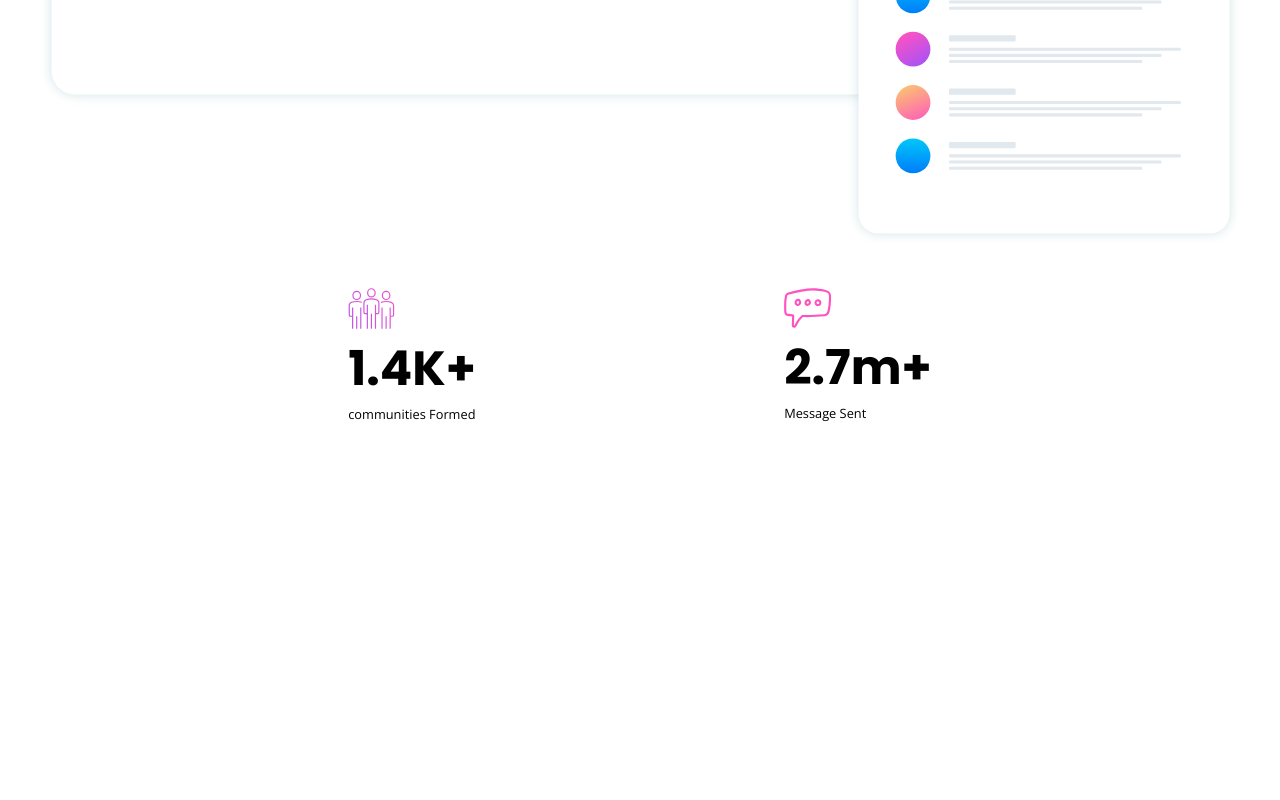
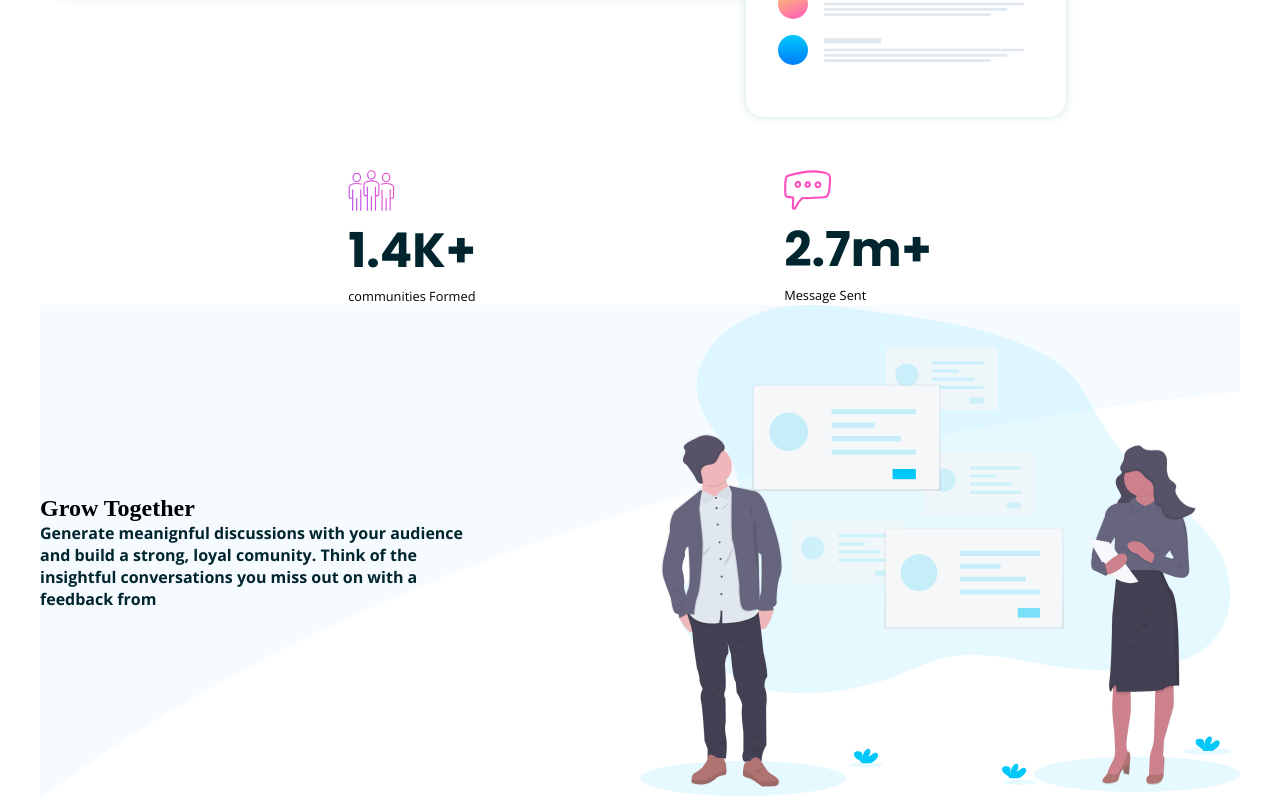
Before and after one commit to zishan344/Huddle-landing-page, a plain HTML site: page index.html in a window 1280 px wide. Shown: the part 1075-1875 px from the top of the page. Before the commit the page ends 1498 px from the top, so only its background shows below. Drawn offline with nearby package versions, Linux system fonts and the light colour scheme.

Commit message:
done the section number 4

```diff
--- a/index.html
+++ b/index.html
@@ -43,7 +43,7 @@
       </section>
       <section class="container section-two">
         <div class="img-section">
-          <img src="./images/screen-mockups.svg" alt="" />
+          <img class="img-width" src="./images/screen-mockups.svg" alt="" />
         </div>
       </section>
       <section class="container">
@@ -60,6 +60,27 @@
           </div>
         </div>
       </section>
+      <section class="container section-4">
+        <div class="item-flex">
+          <div class="left-side-l grow-contant">
+            <h2>Grow Together</h2>
+            <div class="content">
+              <p>
+                Generate meanignful discussions with your audience and build a
+                strong, loyal comunity. Think of the insightful conversations
+                you miss out on with a feedback from
+              </p>
+            </div>
+          </div>
+          <div class="right-side-r grow-img">
+            <img
+              class="img-width"
+              src="./images/illustration-grow-together.svg"
+              alt=""
+            />
+          </div>
+        </div>
+      </section>
     </main>
     <footer></footer>
   </body>
--- a/style.css
+++ b/style.css
@@ -8,6 +8,9 @@
   box-sizing: border-box;
   list-style: none;
   text-decoration: none;
+}
+.img-width {
+  max-width: 100%;
 }
 .container {
   width: 1200px;
@@ -79,12 +82,12 @@
 .section-two {
   margin-top: 90px;
 }
-.img-section img {
-  width: 100%;
-}
+
 .item-flex {
   display: flex;
   justify-content: space-between;
+  align-items: center;
+  flex-wrap: wrap;
 }
 .section-3 {
   display: flex;
@@ -94,6 +97,7 @@
 }
 
 .section-3-title {
+  color: hsl(192, 100%, 9%);
   font-size: 3rem;
   font-family: "Poppins", sans-serif;
 }
@@ -102,3 +106,27 @@
   font-family: "Open Sans", sans-serif;
   font-size: 0.8rem;
 }
+.section-4 {
+  background-image: url(./images/bg-section-bottom-desktop-2.svg);
+  background-size: cover;
+  background-repeat: no-repeat;
+}
+.grow-content h2 {
+  font-family: "Poppins", sans-serif;
+}
+.grow-contant p {
+  font-family: "Open Sans", sans-serif;
+  font-weight: 700;
+  color: hsl(192, 100%, 9%);
+  font-size: 1rem;
+}
+.content {
+  width: 450px;
+  max-width: 100%;
+}
+.left-side-l {
+  flex: 1;
+}
+.right-side-r {
+  flex: 1;
+}
```
